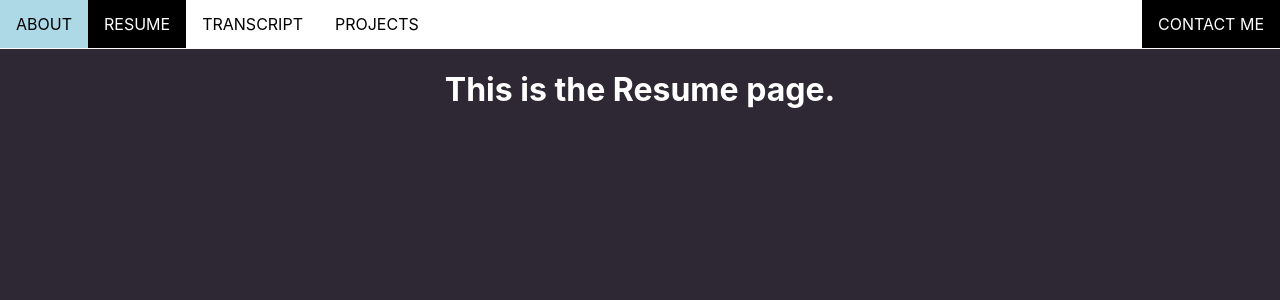
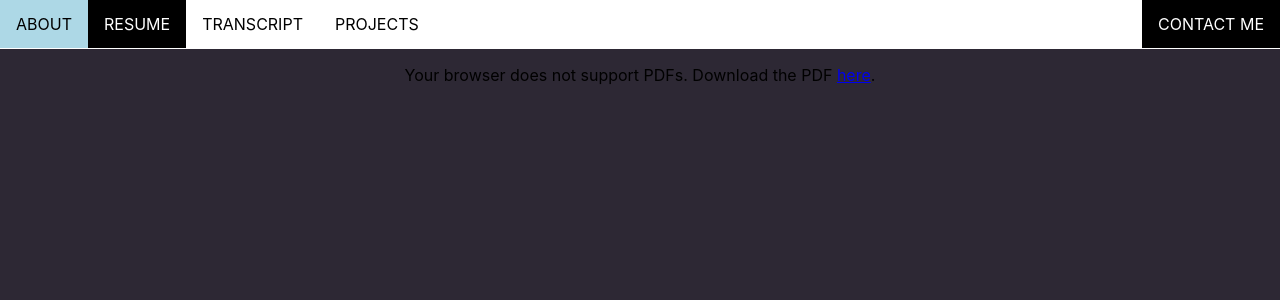
Before and after one commit to imELVEE/imELVEE.github.io, a React (Create React App) app: page /resume in a window 1280 px wide. Shown: the top 300 px of the page. Built offline with nearby package versions, Linux system fonts and the light colour scheme.

Commit message:
add resume page

```diff
--- a/src/components/Calendar.css
+++ b/src/components/Calendar.css
@@ -10,4 +10,8 @@
     p {
         color: lightgrey;
     }
+
+    h1 {
+        color: white
+    }
 }
--- a/src/components/ProjectList.css
+++ b/src/components/ProjectList.css
@@ -9,3 +9,7 @@
 
     align-items: center;
 }
+
+.list-title {
+    color: white;
+}
--- a/src/components/ProjectList.jsx
+++ b/src/components/ProjectList.jsx
@@ -57,7 +57,7 @@ const ProjectList = () => {
 
     return (
         <>
-            <h1>A List of Some Neat Projects!</h1>
+            <h1 className='list-title'>A List of Some Neat Projects!</h1>
             <ul className="project-list">
                 {projects.map((project) => (
                     <ListItem
--- a/src/pages/Resume.css
+++ b/src/pages/Resume.css
@@ -1,3 +1,6 @@
-h1 {
-    color: white;
+.pdf {
+    display: block;
+    width: 100%;
+    height: calc(100vh - 50px); /* Ensures it occupies the full viewport height */
+    border: none; /* Optional: Removes any default borders */
 }
--- a/src/pages/Resume.jsx
+++ b/src/pages/Resume.jsx
@@ -1,10 +1,16 @@
+import resume_pdf from "@documents/resume.pdf";
 import "./Resume.css";
 
 const Resume = () => {
     return (
-        <>
-            <h1> This is the Resume page. </h1>
-        </>
+        <object class="pdf"
+            data={resume_pdf}
+            type="application/pdf"
+            width="100%"
+            height="100%">
+
+            <p>Your browser does not support PDFs. Download the PDF <a href={resume_pdf}>here</a>.</p>
+        </object>
     );
 };
 
```
